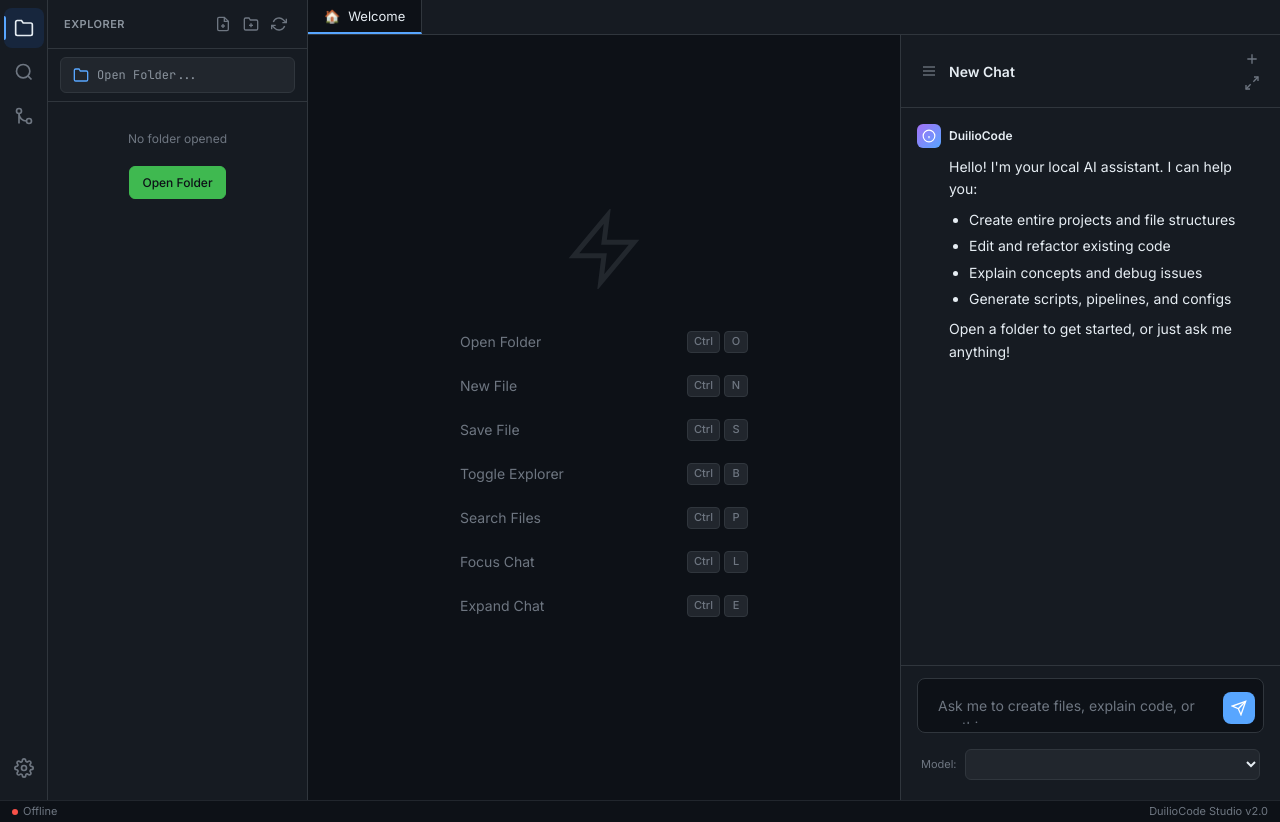
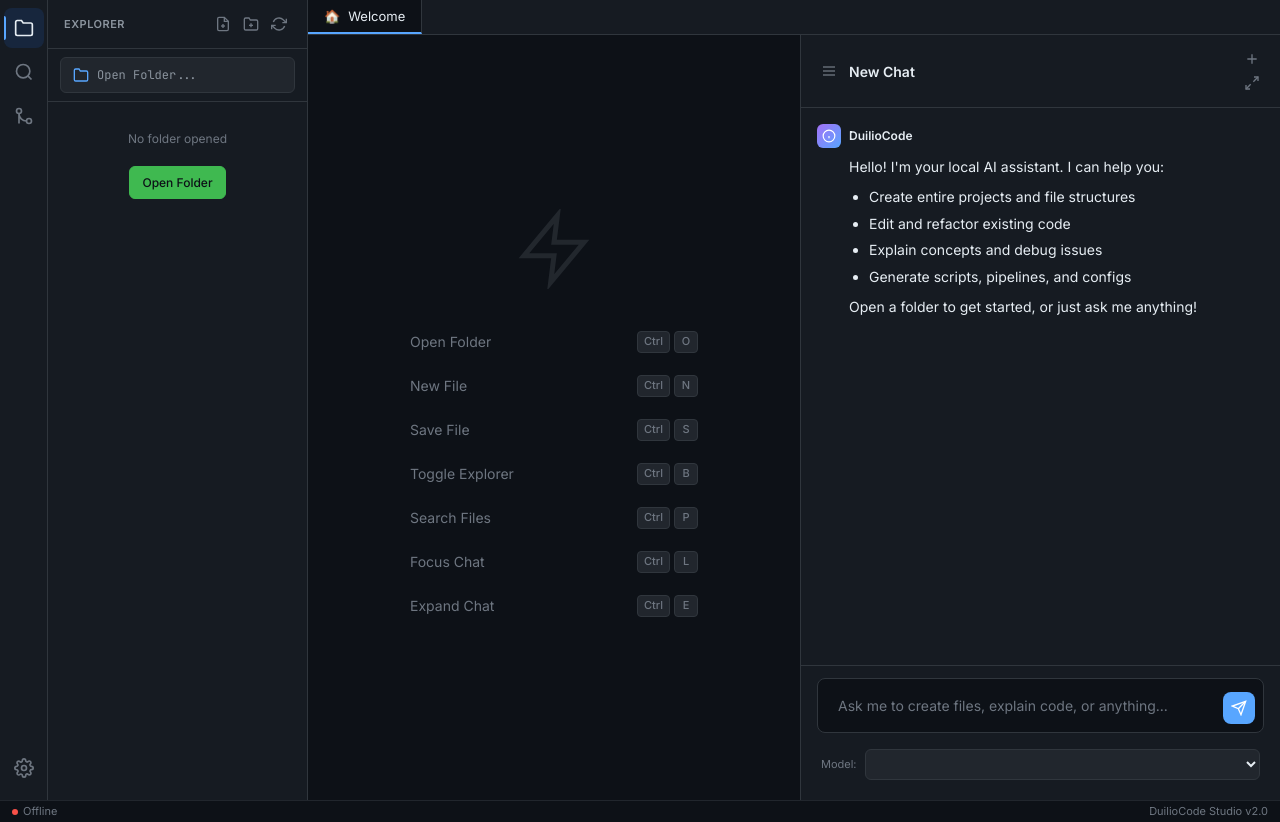
Before and after one commit to jfdroid/duilio-code-studio, a FastAPI app: page / in a window 1280 px wide. Run offline with FastAPI, Linux system fonts and the light colour scheme; lists and menus that the app fills with data are empty; parts of the project's set-up code (start-up, migrations or seed data) failed here and were passed over; some libraries are stand-ins or nearby versions.

Commit message:
fix: Increase chat panel default width (480px normal, 650px expanded)

```diff
--- a/web/static/css/chat.css
+++ b/web/static/css/chat.css
@@ -5,8 +5,8 @@
 
 /* Chat Panel */
 .chat-panel {
-    width: 380px;
-    min-width: 320px;
+    width: 480px;
+    min-width: 400px;
     border-left: 1px solid #30363d;
     display: flex;
     flex-direction: column;
@@ -16,7 +16,8 @@
 }
 
 .chat-panel.expanded {
-    width: 500px;
+    width: 650px;
+    min-width: 550px;
 }
 
 /* Chat History Sidebar - shown as dropdown/overlay */
```
